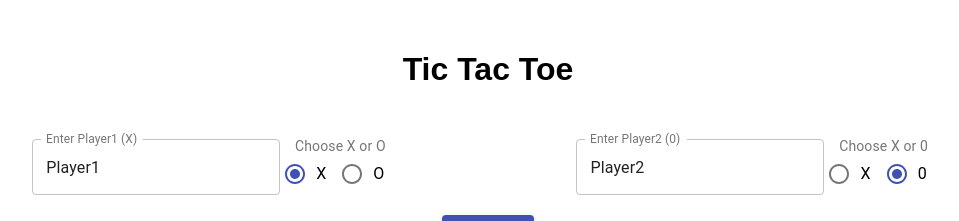
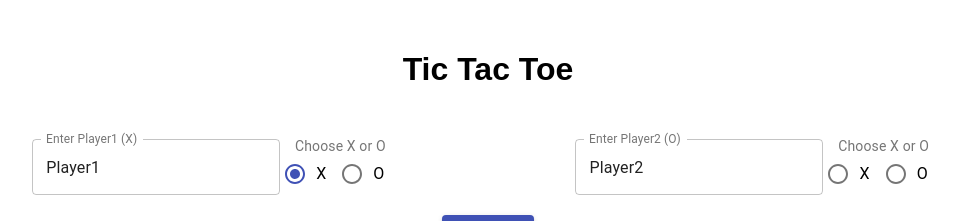
Before and after one commit to PallaviDutta/Tik-Tak-Toe-React, a React (Create React App) app: page / in a window 1280 px wide. Shown: the top 221 px of the page, without its empty margins (152-1111 px from the left). Built offline with nearby package versions, Linux system fonts and the light colour scheme.

Commit message:
Resolving typo error

```diff
--- a/src/components/choosePlayer.js
+++ b/src/components/choosePlayer.js
@@ -51,7 +51,6 @@ function Player(props) {
 
   return (
     <div>
-      {/* Edit Player Name and Choose X or 0 */}
       <Grid container spacing={3}>
         <Grid item xs={1}></Grid>
         <Grid item xs={5}>
@@ -102,14 +101,14 @@ function Player(props) {
         <Grid item xs={5}>
           <TextField
             id="player2"
-            label="Enter Player2 (0)"
+            label="Enter Player2 (O)"
             defaultValue="Player2"
             variant="outlined"
             onChange={(e) => setPlayer2(e.target.value)}
           />
           <FormControl component="fieldset">
             <FormLabel className={classes.root} component="legend">
-              Choose X or 0
+              Choose X or O
             </FormLabel>
             <RadioGroup
               row
@@ -123,19 +122,19 @@ function Player(props) {
                 control={<Radio color="primary" />}
                 label="X"
                 onClick={(e) => {
-                  let b = "0";
-                  b = e.target.value == "X" ? "0" : "X";
+                  let b = "O";
+                  b = e.target.value == "X" ? "O" : "X";
                   setPlayerValue2(e.target.value);
                   setPlayerValue1(b);
                 }}
               />
               <FormControlLabel
-                value="0"
+                value="O"
                 control={<Radio color="primary" />}
-                label="0"
+                label="O"
                 onClick={(e) => {
                   let b = "X";
-                  b = e.target.value == "0" ? "X" : "0";
+                  b = e.target.value == "O" ? "X" : "O";
                   setPlayerValue2(e.target.value);
                   setPlayerValue1(b);
                 }}
@@ -161,7 +160,6 @@ function Player(props) {
         </Grid>
         <Grid item xs={5}></Grid>
       </Grid>
-      {/* Edit Player Name and Choose X or 0 */}
     </div>
   );
 }
```
